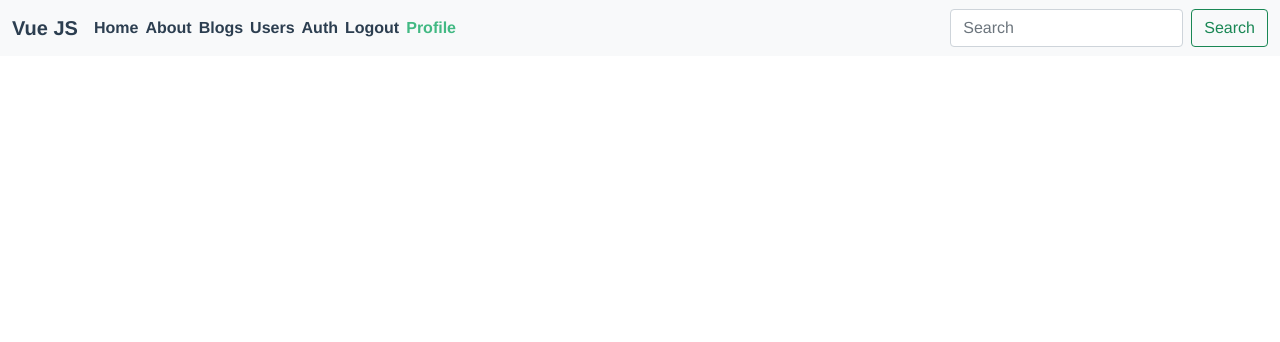
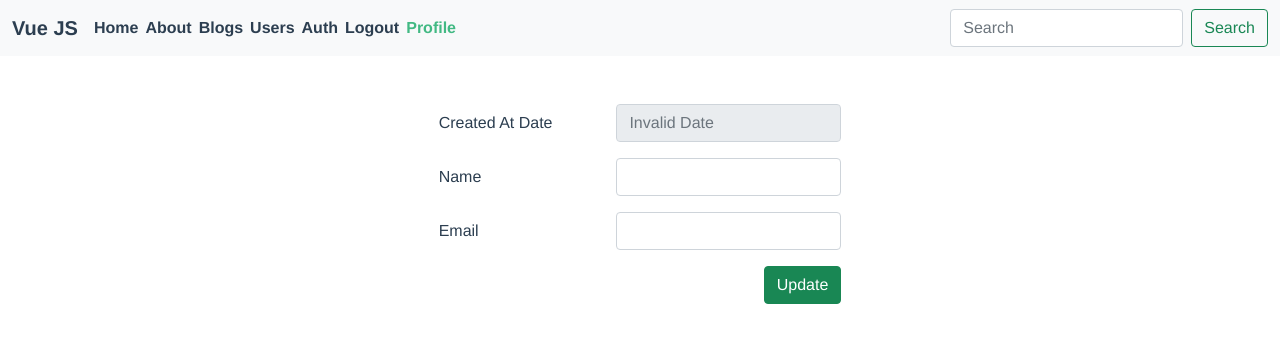
Before and after one commit to oguzarsslan/vuejs-laravel-api, a Vue app: page /profile in a window 1280 px wide. Shown: the top 342 px of the page. Built offline with nearby package versions, Linux system fonts and the light colour scheme; no server answers; sample sign-in values are in the browser's storage; what vue-sweetalert2 would draw is missing.

Commit message:
get user

```diff
--- a/src/App.vue
+++ b/src/App.vue
@@ -25,7 +25,7 @@ export default {
   font-family: Avenir, Helvetica, Arial, sans-serif;
   -webkit-font-smoothing: antialiased;
   -moz-osx-font-smoothing: grayscale;
-  text-align: center;
+  /*text-align: center;*/
   color: #2c3e50;
 }
 
--- a/src/components/auth/Auth.vue
+++ b/src/components/auth/Auth.vue
@@ -126,5 +126,10 @@ export default {
 
 p {
   margin-top: 20px;
+  text-align: center;
+}
+
+.btn{
+  min-inline-size: -webkit-fill-available;
 }
 </style>
--- a/src/components/profile/Profile.vue
+++ b/src/components/profile/Profile.vue
@@ -4,8 +4,37 @@
       <div class="row">
         <div class="col-md-12">
           <div class="row mt-5">
-            <div class="offset-md-5 col-md-2">
-
+            <div class="offset-md-4 col-md-4">
+              <div class="row">
+                <div class="col-md-5 mb-3">
+                  <label class="col-form-label" for="created_at">Created At Date</label>
+                </div>
+                <div class="col-md-7">
+                  <input class="form-control" type="text" id="created_at"
+                         :placeholder="new Date(getAuthUser.created_at).toLocaleString()" disabled>
+                </div>
+                <div class="col-md-5 mb-3">
+                  <label class="col-form-label" for="name">Name</label>
+                </div>
+                <div class="col-md-7 mb-3">
+                  <input class="form-control" type="text" id="name" :value="getAuthUser.name">
+                </div>
+                <div class="col-md-5 mb-3">
+                  <label class="col-form-label" for="email">Email</label>
+                </div>
+                <div class="col-md-7 mb-3">
+                  <input class="form-control" type="text" id="email" :value="getAuthUser.email">
+                </div>
+                <!--                <div class="col-md-5 mb-3">-->
+                <!--                  <label class="col-form-label" for="password">Password</label>-->
+                <!--                </div>-->
+                <!--                <div class="col-md-7">-->
+                <!--                  <input class="form-control" type="text" id="password" :value="getAuthUser.password">-->
+                <!--                </div>-->
+                <div class="offset-md-9 col-md-3 mb-3">
+                  <button class="btn btn-success text-right">Update</button>
+                </div>
+              </div>
             </div>
           </div>
         </div>
@@ -15,11 +44,30 @@
 </template>
 
 <script>
+import {mapGetters} from "vuex";
+
 export default {
-  name: "Profile"
+  name: "Profile",
+  data() {
+    return {}
+  },
+  created() {
+    this.$store.dispatch('getUser')
+  },
+  computed: {
+    ...mapGetters([
+      "getAuthUser"
+    ])
+  },
 }
 </script>
 
 <style scoped>
+.form-control {
+  /*border-style: none;*/
+}
 
+.btn {
+  float: right;
+}
 </style>
--- a/src/store/index.js
+++ b/src/store/index.js
@@ -8,7 +8,8 @@ export default createStore({
         item: "",
         user: {},
         token: "",
-        message: ""
+        message: "",
+        authUser: ""
     },
     getters: {
         getData(state) {
@@ -22,6 +23,9 @@ export default createStore({
         },
         getMessage(state) {
             return state.message
+        },
+        getAuthUser(state) {
+            return state.authUser
         }
     },
     mutations: {
@@ -36,6 +40,9 @@ export default createStore({
         // },
         setMessage(state, data) {
             state.message = data
+        },
+        setAuthUser(state, data) {
+            state.authUser = data
         }
     },
     actions: {
@@ -152,9 +159,9 @@ export default createStore({
                             console.log(response.data.access_token)
                             commit('setToken', response.data.access_token)
                             localStorage.setItem("token", response.data.access_token)
-                            localStorage.setItem("expirationDate", new Date().getTime() + 5000)
+                            localStorage.setItem("expirationDate", new Date().getTime() + 3600000)
                             api.init();
-                            dispatch('setTimeoutTimer', 5000)
+                            dispatch('setTimeoutTimer', 3600000)
                             resolve(response)
                             return response
                         }
@@ -168,7 +175,7 @@ export default createStore({
                     )
             })
         },
-        logoutUser({commit}) {
+        logoutUser() {
             return new Promise((resolve, reject) => {
                 // api.post('/logout')
                 axios.get('http://127.0.0.1:8000/logout', {
@@ -198,6 +205,29 @@ export default createStore({
             setTimeout(() => {
                 dispatch('logoutUser')
             }, data)
+        },
+        getUser({commit}) {
+            return new Promise((resolve, reject) => {
+                // api.post('/getUser')
+                axios.get('http://127.0.0.1:8000/getUser', {
+                        headers: {
+                            'Authorization': `Bearer ${localStorage.getItem('token')}`
+                        }
+                    }
+                )
+                    .then(response => {
+                            let user = response.data[0]
+                            commit("setAuthUser", user)
+                            console.log(user)
+                            resolve(response)
+                        }
+                    )
+                    .catch(function (error) {
+                            reject(error)
+                            return error
+                        }
+                    )
+            })
         }
     },
     modules: {}
```
Also changed, not shown: src/components/Header.vue (+0 -51 lines).
